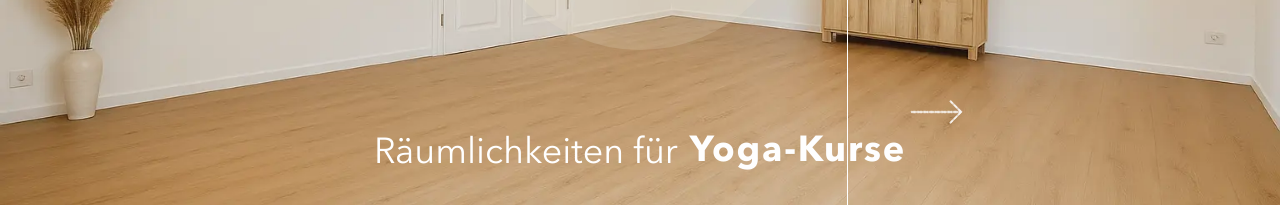
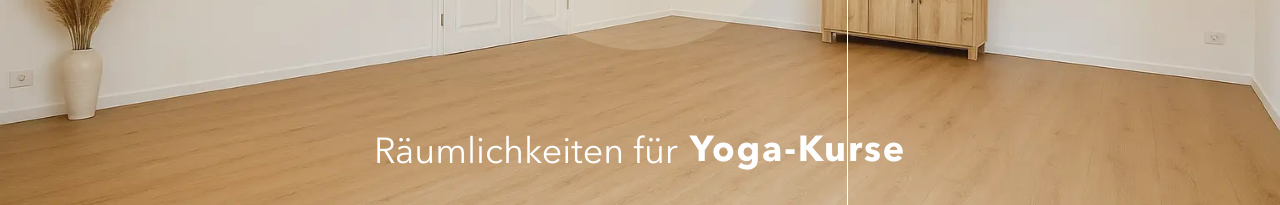
Before and after one commit to DieGlueckswurst/wunderwerk-landing-page, a React (Vite) app: page / in a window 1280 px wide. Shown: the part 448-653 px from the top of the page. Built offline with nearby package versions, Linux system fonts and the light colour scheme; a web font is replaced by a local one.

Commit message:
Reverted to commit e02caad1ad16afad6ecd9a5c6d2c51bf29b59c06

```diff
--- a/src/components/HeroSection.tsx
+++ b/src/components/HeroSection.tsx
@@ -28,7 +28,7 @@ const RotatingText = () => {
   }, []);
 
   return (
-    <div className="inline-block min-w-[180px] text-center h-[1.2em] relative">
+    <div className="inline-block min-w-[180px] text-center h-[1.2em]">
       <span
         className={`transition-all duration-300 font-avenir text-white ${
           isVisible ? "opacity-100 translate-y-0" : "opacity-0 translate-y-4"
@@ -36,20 +36,6 @@ const RotatingText = () => {
       >
         {words[currentIndex]}
       </span>
-      {/* Sketched arrow pointing to the rotating text */}
-      <div className="absolute -top-12 -right-12 md:-right-16 transform rotate-45">
-        <svg width="60" height="60" viewBox="0 0 60 60" fill="none" xmlns="http://www.w3.org/2000/svg">
-          <path
-            d="M10 50 L45 15 M45 15 L30 15 M45 15 L45 30"
-            stroke="white"
-            strokeWidth="2"
-            strokeLinecap="round"
-            strokeLinejoin="round"
-            strokeDasharray="4 2"
-            className="animate-pulse"
-          />
-        </svg>
-      </div>
     </div>
   );
 };
```
